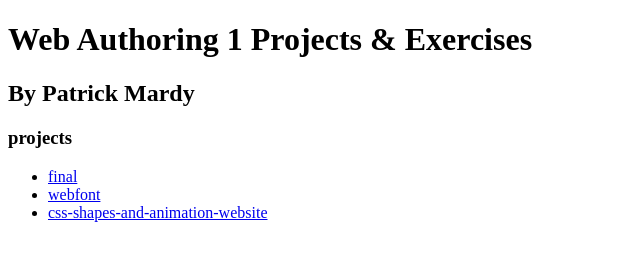
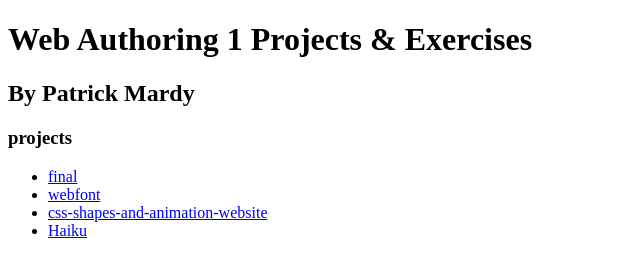
Before and after one commit to hellstan/hellstan.github.com, a plain HTML site: page index.html in a window 1280 px wide. Shown: the full height of the page, 0-640 px from the left. Drawn offline with Linux system fonts and the light colour scheme.

Commit message:
Update index.html

```diff
--- a/index.html
+++ b/index.html
@@ -26,6 +26,7 @@
    <li><a href="final/index.html">final</a></li>
    <li><a href="webfont-website/index.html">webfont</a></li>
    <li><a href="css-shapes-and-animation-website/index.html">css-shapes-and-animation-website</a></li>
+   <li><a href="Haiku/index.html">Haiku</a></li>
  </ul>
 </section>
 
```
